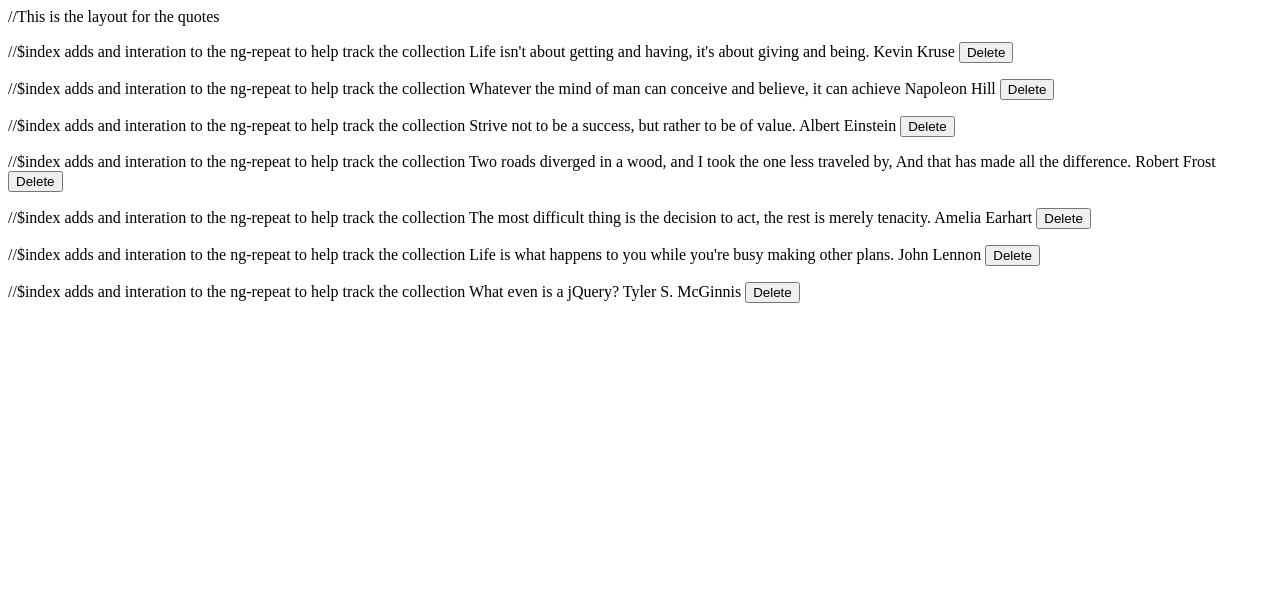
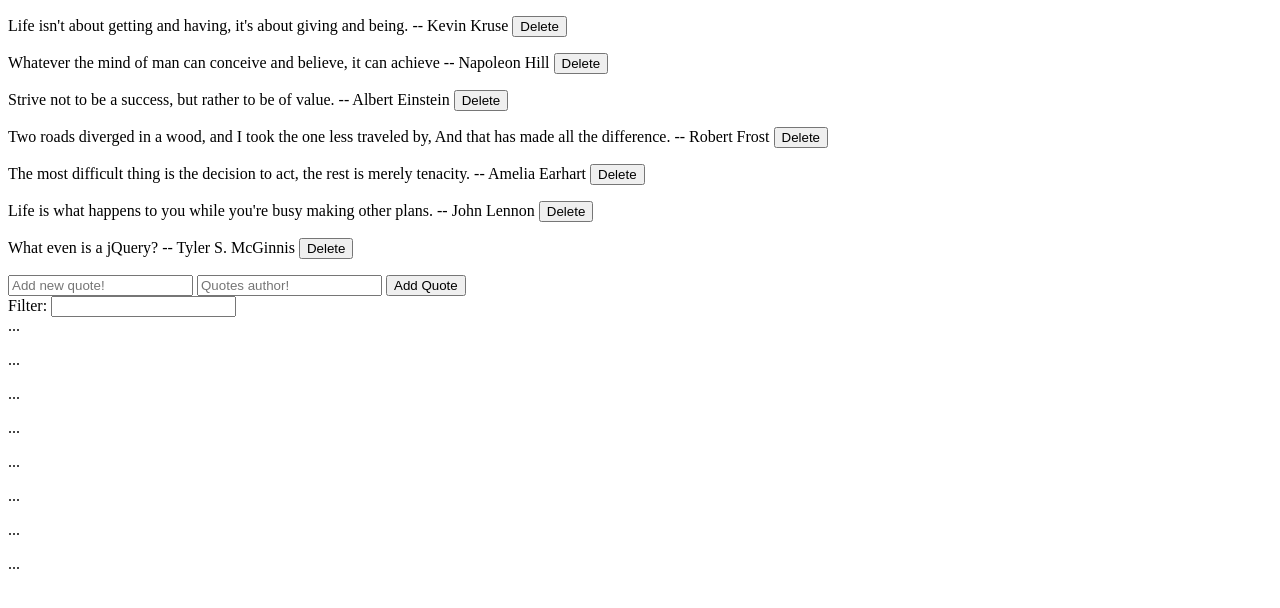
Before and after one commit to Durmaethor/quoteBook, a plain HTML site: page index.html in a window 1280 px wide. Drawn offline with nearby package versions, Linux system fonts and the light colour scheme.

Commit message:
Finished code entry, not 100% working

```diff
--- a/index.html
+++ b/index.html
@@ -7,12 +7,25 @@
 </head>
 <body ng-controller="mainCtrl">
 
-    //This is the layout for the quotes
-    <p ng-repeat = "quote in quotes track by $index"> //$index adds and interation to the ng-repeat to help track the collection
+    <!--This is the layout for the quotes-->
+    <p ng-repeat = "quote in quotes track by $index"> <!--$index adds and interation to the ng-repeat to help track the collection-->
         <span class = 'text'>{{quote.text}}</span>
-        <span class = 'author'>{{quote.author}}</span>
+        <span class = 'author'> -- {{quote.author}}</span>
         <button ng-click = "deleteMe(quote.text)">Delete</button>
     </p>
+
+    <div>
+        <input type="text" placeholder="Add new quote!" ng-model='newQuoteText'></input>
+        <input type="text" placeholder="Quotes author!" ng-model='newQuoteAuthor'></input>
+        <button ng-click="addQuote()">Add Quote</button>
+    </div>
+    <div>
+        Filter: <input type="text" ng-model='filterText'/>
+    </div>
+    ...
+    <p ng-repeat="quote in quotes | filter: filterText">...</p>
+
+
 
     <script src="https://ajax.googleapis.com/ajax/libs/angularjs/1.6.1/angular.js"></script>
     <script src="js/app.js"></script>
--- a/js/mainCtrl.js
+++ b/js/mainCtrl.js
@@ -2,4 +2,19 @@
 
     $scope.quotes = dataService.getQuotes();
 
+    $scope.deleteMe = function(textToDelete){
+        dataService.removeData(textToDelete);
+    }
+
+    $scope.addQuote = function(){
+        var newQuote = {
+            text:$scope.newQuoteText,
+            auther:$scope.newQuoteAuthor
+        }
+        if(dataService.addData(newQuote)){
+            $scope.newQuoteText = '';
+            $scope.newQuoteAuthor = '';
+        }
+    }
+
 });
```
